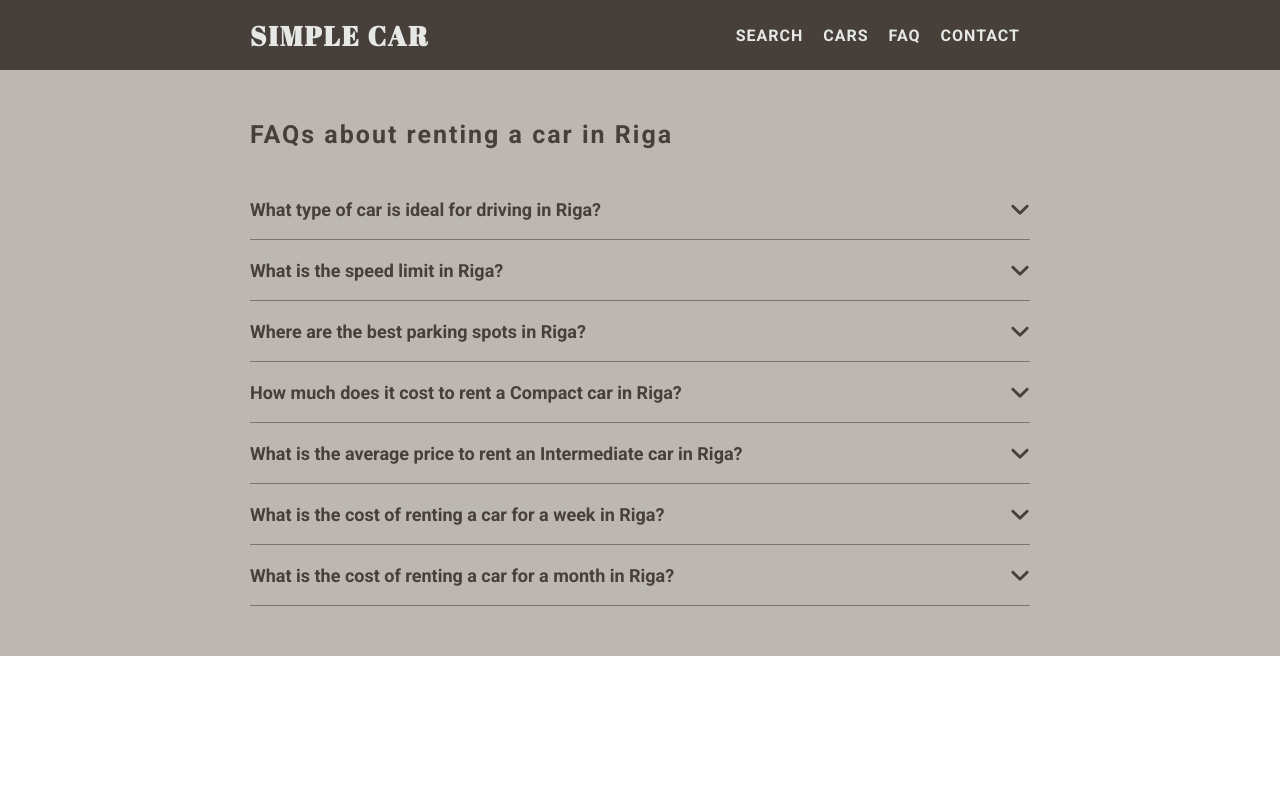
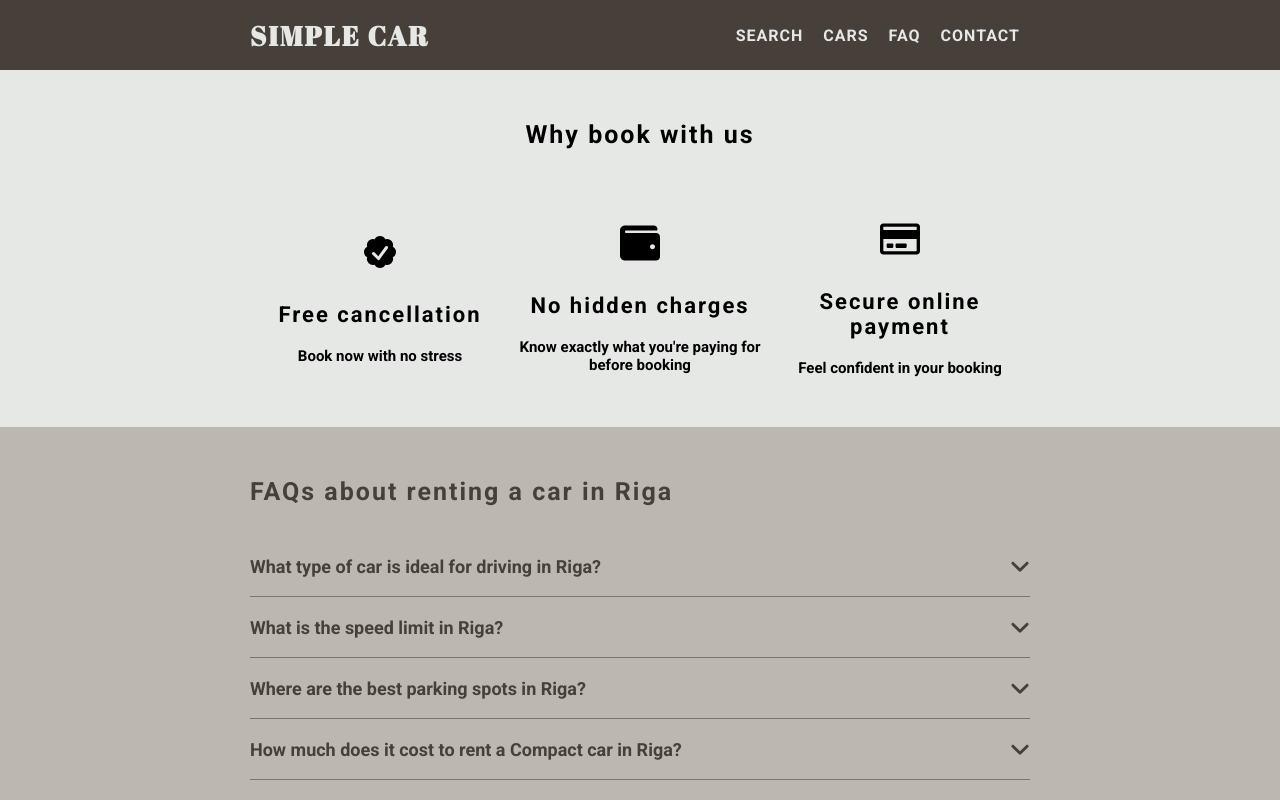
Before and after one commit to Raitis128/rent-car-app, a React (Vite) app: page / in a window 1280 px wide. Shown: the top 800 px of the page. Built offline with nearby package versions, Linux system fonts and the light colour scheme.

Commit message:
Add Benefits and BenefitsCard components and styles, add react icons to benefits

```diff
--- a/src/App.tsx
+++ b/src/App.tsx
@@ -1,3 +1,4 @@
+import Benefits from "./components/Benefits/Benefits.component";
 import Faq from "./components/Faq/Faq.component";
 import Navigation from "./components/Navigation/Navigation.component";
 
@@ -5,6 +6,7 @@ function App() {
   return (
     <>
       <Navigation />
+      <Benefits />
       <Faq />
     </>
   );
--- /dev/null
+++ b/src/components/Benefits/Benefits.component.tsx
@@ -0,0 +1,33 @@
+import BenefitsCard from "../BenefitsCard/BenefitsCard.component";
+import { BenefitsSection } from "./Benefits.styles";
+
+import { HiMiniCheckBadge } from "react-icons/hi2";
+import { FaWallet } from "react-icons/fa";
+import { FaRegCreditCard } from "react-icons/fa";
+
+const Benefits = () => {
+  return (
+    <BenefitsSection>
+      <h2>Why book with us</h2>
+      <section>
+        <BenefitsCard
+          icon={HiMiniCheckBadge}
+          title="Free cancellation"
+          description="Book now with no stress"
+        />
+        <BenefitsCard
+          icon={FaWallet}
+          title="No hidden charges"
+          description="Know exactly what you're paying for before booking"
+        />
+        <BenefitsCard
+          icon={FaRegCreditCard}
+          title="Secure online payment"
+          description="Feel confident in your booking"
+        />
+      </section>
+    </BenefitsSection>
+  );
+};
+
+export default Benefits;
--- /dev/null
+++ b/src/components/Benefits/Benefits.styles.tsx
@@ -0,0 +1,22 @@
+import styled from "styled-components";
+
+export const BenefitsSection = styled.section`
+  padding: 5rem 25rem;
+  background-color: var(--text-primary-color);
+
+  h2 {
+    font-size: 2.5rem;
+    font-family: "Roboto", sans-serif;
+    font-weight: bold;
+    letter-spacing: 0.2rem;
+    padding-bottom: 3rem;
+    text-align: center;
+  }
+
+  section {
+    display: flex;
+    justify-content: space-around;
+    align-items: center;
+    margin-top: 2rem;
+  }
+`;
--- /dev/null
+++ b/src/components/BenefitsCard/BenefitsCard.component.tsx
@@ -0,0 +1,21 @@
+import { IconType } from "react-icons";
+import { Card } from "./BenefitsCard.styles";
+import React from "react";
+
+interface Props {
+  icon: IconType;
+  title: string;
+  description: string;
+}
+
+const BenefitsCard = ({ icon, title, description }: Props) => {
+  return (
+    <Card>
+      <span>{React.createElement(icon)}</span>
+      <h3>{title}</h3>
+      <p>{description}</p>
+    </Card>
+  );
+};
+
+export default BenefitsCard;
--- /dev/null
+++ b/src/components/BenefitsCard/BenefitsCard.styles.tsx
@@ -0,0 +1,28 @@
+import styled from "styled-components";
+
+export const Card = styled.section`
+    display: flex;
+    flex-direction: column;
+    align-items: center;
+    justify-content: center;
+    text-align: center;
+    max-width: 30rem;
+    width: 100%;
+
+
+    h3 {
+        font-size: 2.2rem;
+        font-family: "Roboto", sans-serif;
+        font-weight: bold;
+        letter-spacing: 0.2rem;
+        padding: 2rem 0;
+    }
+
+    p {
+        font-size: 1.5rem;
+    }
+
+    span {
+        font-size: 4rem;
+    }
+`;
```
